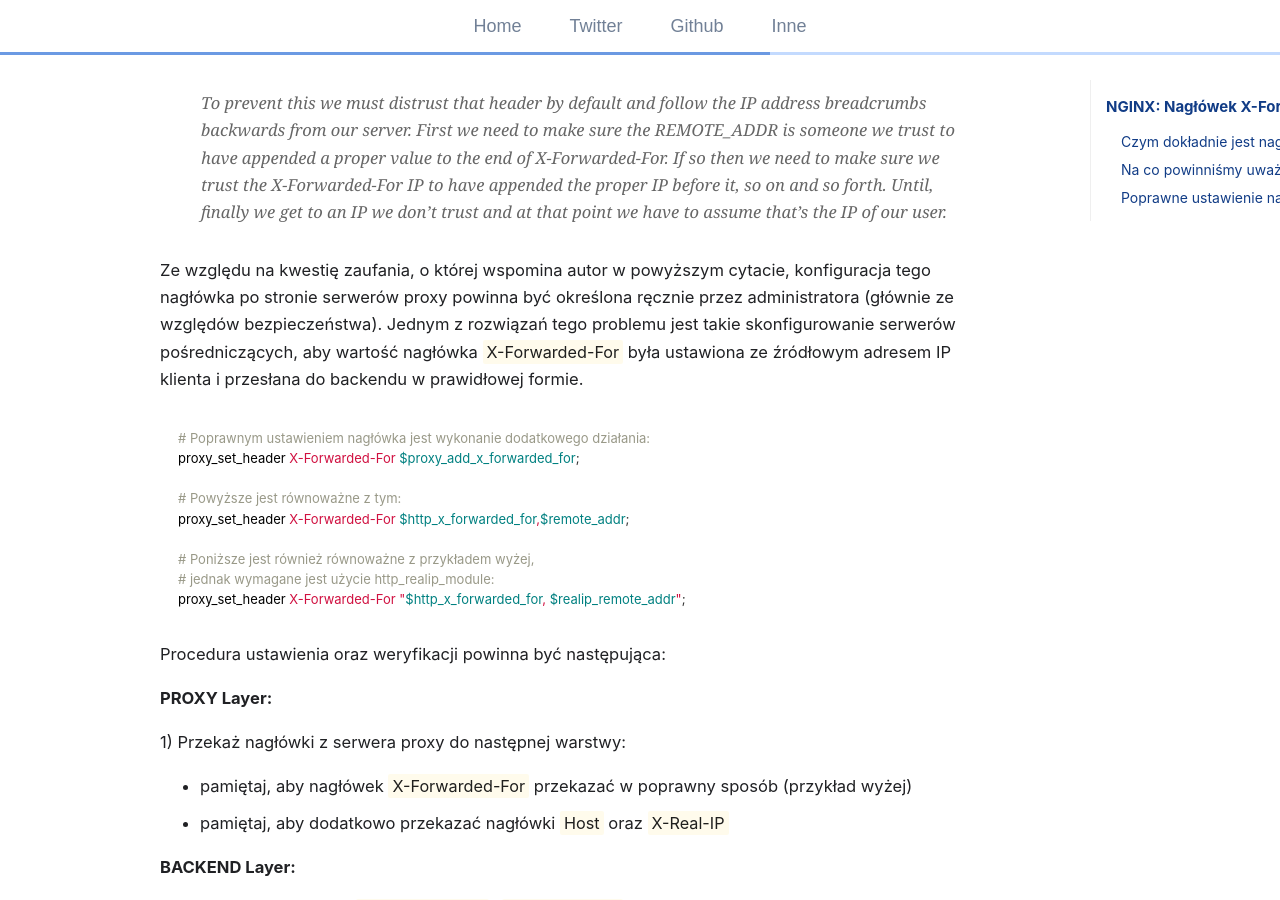
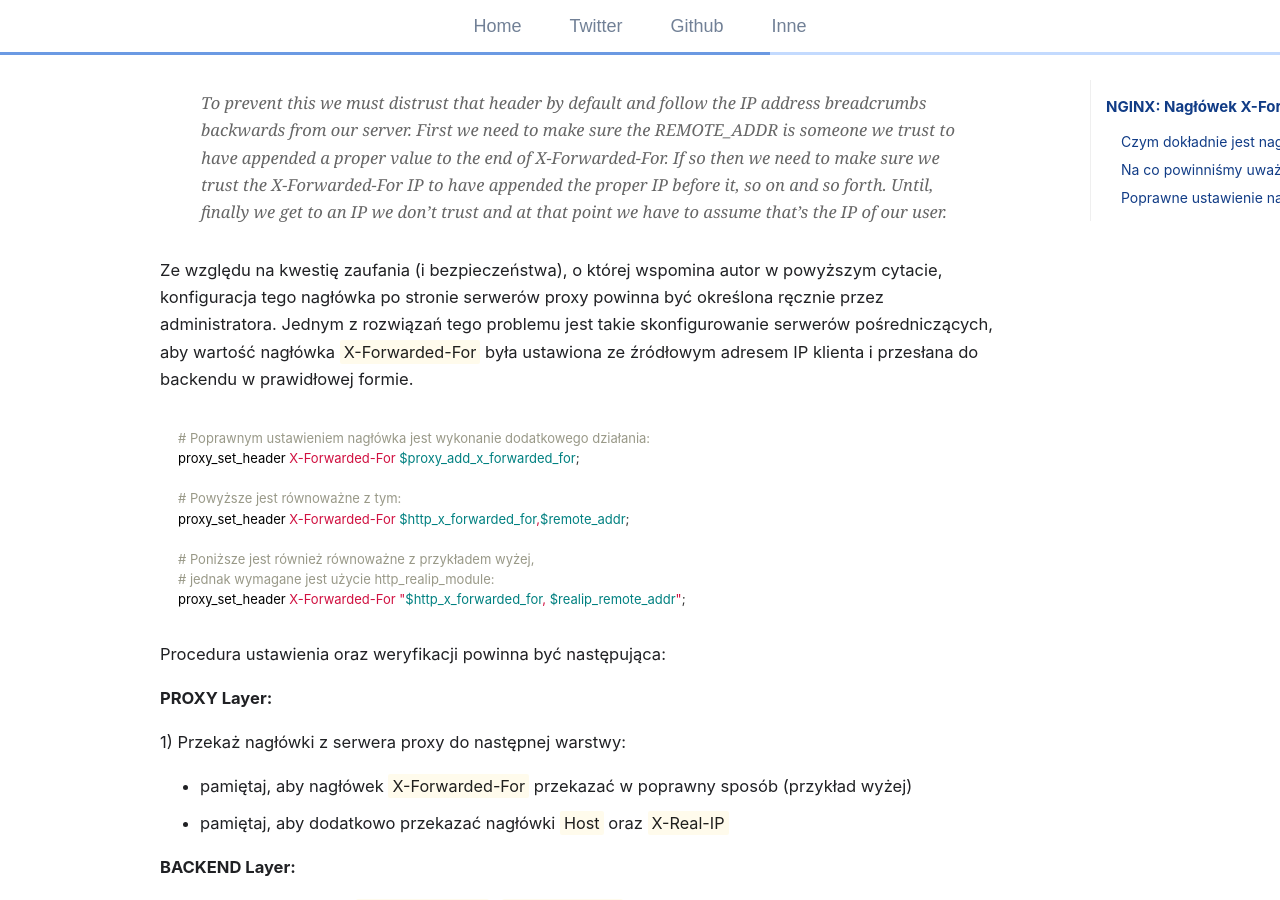
Before and after one commit to terrorizer1980/trimstray.github.io, a Jekyll site: the page built from _posts/2020-01-02-nginx-naglowek_x_forwarded_for.md, in a window 1280 px wide and 900 px high, scrolled down 3169 px. Built offline with Jekyll 4.4.1, drawn with Linux system fonts in a browser that asks for light colours; comment, search, counter and statistics services are not loaded.

Commit message:
uncommited changes - signed-off-by: trimstray <trimstray@gmail.com>

````diff
--- a/_posts/2020-01-02-nginx-naglowek_x_forwarded_for.md
+++ b/_posts/2020-01-02-nginx-naglowek_x_forwarded_for.md
@@ -81,7 +81,7 @@ Ciekawą uwagę podsunął [Xiao Yu](https://github.com/xyu) w artykule [Proxies
   </em>
 </p>
 
-Ze względu na kwestię zaufania, o której wspomina autor w powyższym cytacie, konfiguracja tego nagłówka po stronie serwerów proxy powinna być określona ręcznie przez administratora (głównie ze względów bezpieczeństwa). Jednym z rozwiązań tego problemu jest takie skonfigurowanie serwerów pośredniczących, aby wartość nagłówka <span class="h-b">X-Forwarded-For</span> była ustawiona ze źródłowym adresem IP klienta i przesłana do backendu w prawidłowej formie.
+Ze względu na kwestię zaufania (i bezpieczeństwa), o której wspomina autor w powyższym cytacie, konfiguracja tego nagłówka po stronie serwerów proxy powinna być określona ręcznie przez administratora. Jednym z rozwiązań tego problemu jest takie skonfigurowanie serwerów pośredniczących, aby wartość nagłówka <span class="h-b">X-Forwarded-For</span> była ustawiona ze źródłowym adresem IP klienta i przesłana do backendu w prawidłowej formie.
 
 ```nginx
 # Poprawnym ustawieniem nagłówka jest wykonanie dodatkowego działania:
````
